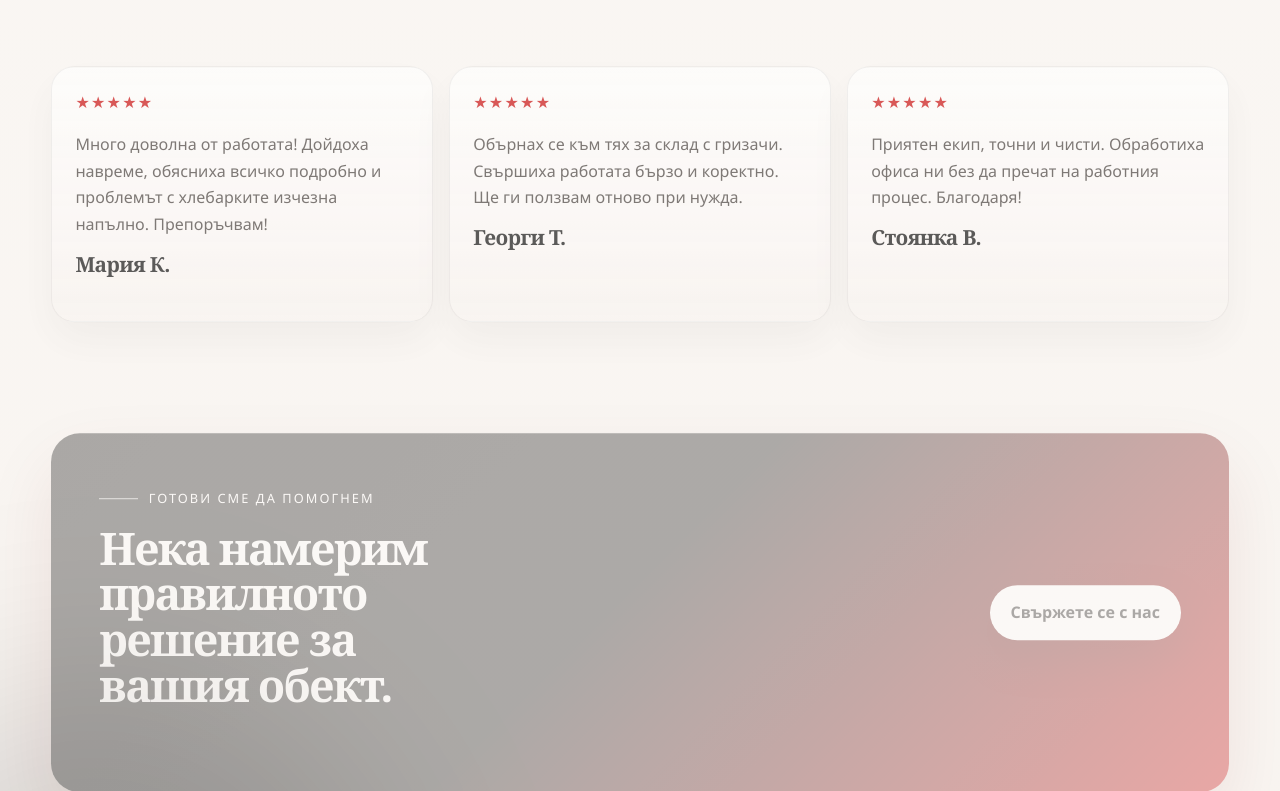
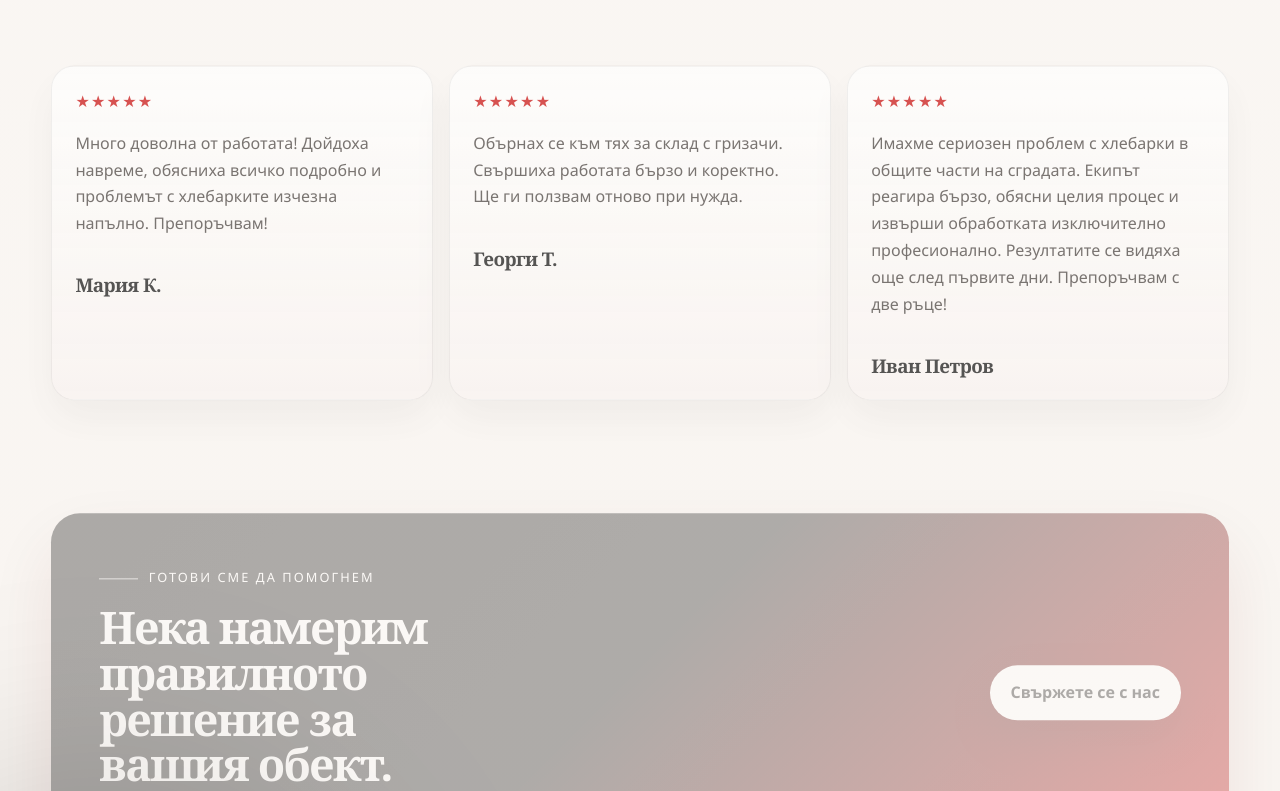
Before and after one commit to Alexbg456bg/lifecareconsult, a React (Vite) app: page /za-nas in a window 1280 px wide. Shown: the part 4269-5060 px from the top of the page. Built offline with nearby package versions, Linux system fonts and the light colour scheme.

Commit message:
за нас - 3.1

```diff
--- a/src/App.css
+++ b/src/App.css
@@ -1245,7 +1245,9 @@
 }
 
 .about-review h3 {
-  margin: auto 0 0;
+  margin: 1.45rem 0 0;
+  font-size: 1.18rem;
+  font-weight: 800;
 }
 
 .about-final-cta {
--- a/src/pages/AboutPage.tsx
+++ b/src/pages/AboutPage.tsx
@@ -59,8 +59,8 @@ const reviews = [
     text: 'Обърнах се към тях за склад с гризачи. Свършиха работата бързо и коректно. Ще ги ползвам отново при нужда.',
   },
   {
-    name: 'Стоянка В.',
-    text: 'Приятен екип, точни и чисти. Обработиха офиса ни без да пречат на работния процес. Благодаря!',
+    name: 'Иван Петров',
+    text: 'Имахме сериозен проблем с хлебарки в общите части на сградата. Екипът реагира бързо, обясни целия процес и извърши обработката изключително професионално. Резултатите се видяха още след първите дни. Препоръчвам с две ръце!',
   },
 ]
 
```
